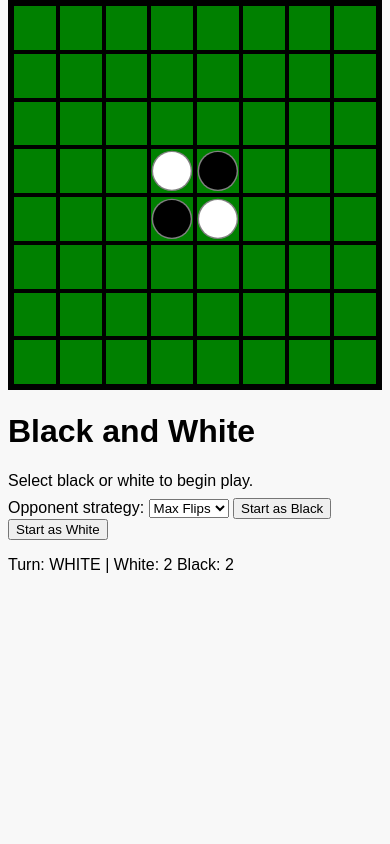
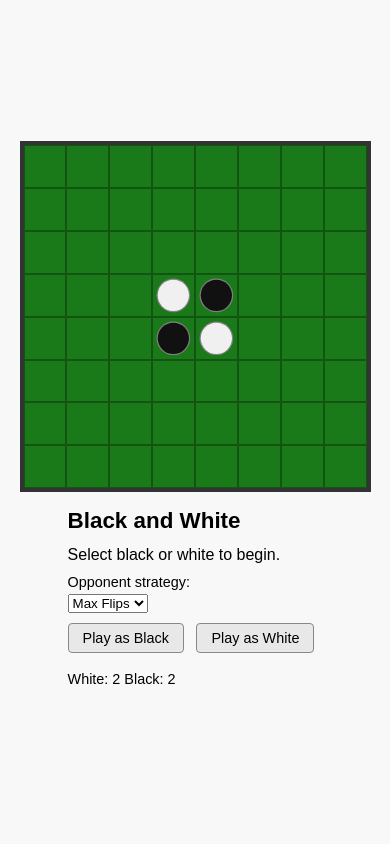
Before and after one commit to kc9yjp/BlacknWhite, a Flask app: page / in a window 390 px wide. Run offline with Flask 3, Linux system fonts and the light colour scheme.

Commit message:
Improve web interface UX and clean up CSS/JS
- Highlight valid moves with small dots so the player can see legal squares
- Add valid_moves list to all API responses (computed server-side)
- Remove redundant fetchState() call in makeMove; use cached currentState instead
- Add isRequestPending guard to prevent overlapping API requests
- Show "AI is thinking..." status during opponent's turn instead of silence
- Fix playerColor race condition: set only after successful /api/start response
- Fix passBtn to surface server errors rather than swallowing them
- Remove dead CSS rules (.square.B, .square.W, font-size on .square)
- Cap board at min(90vmin, 560px) to avoid filling the entire viewport
- Fix body margin hack (margin: -8px) by setting body { margin: 0 }
- Add viewport meta tag for correct mobile scaling

https://claude.ai/code/session_01Xt4onsPGJRyjkWsc67LeYi

```diff
--- a/web/app.py
+++ b/web/app.py
@@ -36,12 +36,26 @@ class GameState:
 
         The board is embedded as a plain dict (not a nested JSON string) so the
         client can read all fields without a second ``JSON.parse`` call.
+        Includes ``valid_moves`` (list of ``[row, col]`` pairs) when it is the
+        human player's turn, so the client can highlight legal squares.
         """
+        valid_moves = []
+        if (
+            self.color
+            and not self.board.game_over()
+            and self.board.current_turn.name == self.color
+        ):
+            try:
+                moves = self.board.open_moves().get("moves", {})
+                valid_moves = [list(pos) for pos in moves.keys()]
+            except Exception:
+                pass
         return json.dumps(
             {
                 "board": self.board.to_dict(),
                 "strategy": self.strategy,
                 "color": self.color,
+                "valid_moves": valid_moves,
             }
         )
 
--- a/web/static/game.js
+++ b/web/static/game.js
@@ -1,6 +1,12 @@
 
 /** The human player's color ('BLACK' or 'WHITE'), or null before a game is started. */
 let playerColor = null;
+
+/** Last-fetched game state, used to avoid redundant server round-trips. */
+let currentState = null;
+
+/** Prevents overlapping API requests from concurrent clicks or AI calls. */
+let isRequestPending = false;
 
 const VALID_SQUARE_VALUES = new Set(['OPEN', 'BLACK', 'WHITE']);
 
@@ -15,9 +21,15 @@ function showError(msg) {
     setTimeout(() => el.classList.remove('error'), 3000);
 }
 
+function setStatus(msg) {
+    const el = document.getElementById('status');
+    el.textContent = msg;
+    el.classList.remove('error');
+}
+
 /**
  * Fetch the current game state from the server.
- * @returns {Promise<Object>} Parsed JSON with shape { board, strategy, color }.
+ * @returns {Promise<Object>} Parsed JSON with shape { board, strategy, color, valid_moves }.
  */
 async function fetchState() {
     const res = await fetch('/api/board');
@@ -42,7 +54,6 @@ function countPieces(grid) {
 
 /**
  * Determine whether the game has ended.
- * The game is over when two consecutive passes have occurred or no open squares remain.
  * @param {Object} board - The board object from the server response.
  * @returns {boolean}
  */
@@ -53,19 +64,19 @@ function isGameOver(board) {
 
 /**
  * Re-render all board squares and update the status line from a server response.
- * Updates CSS classes and piece SVGs in place without rebuilding the DOM.
+ * Marks valid move squares with the VALID CSS class so players can see their options.
  * @param {Object} data - Full game state as returned by any API endpoint.
  */
 function renderBoard(data) {
     const board = data.board;
+    const validSet = new Set((data.valid_moves || []).map(([r, c]) => `${r},${c}`));
     const boardDiv = document.getElementById('board');
-    // update each pre-defined square rather than recreating the DOM
     boardDiv.querySelectorAll('.square').forEach(cell => {
         const r = parseInt(cell.dataset.row, 10);
         const c = parseInt(cell.dataset.col, 10);
         const val = VALID_SQUARE_VALUES.has(board.grid[r][c]) ? board.grid[r][c] : 'OPEN';
-        // reset classes
         cell.className = 'square ' + val;
+        if (validSet.has(`${r},${c}`)) cell.classList.add('VALID');
         cell.innerHTML = '';
         if (val === 'BLACK' || val === 'WHITE') {
             const svg = document.createElementNS('http://www.w3.org/2000/svg', 'svg');
@@ -77,34 +88,35 @@ function renderBoard(data) {
         }
         cell.onclick = () => makeMove(r, c);
     });
-    // update status line
+
     const { white, black } = countPieces(board.grid);
     const gameOver = isGameOver(board);
-    let statusText = `Turn: ${board.current_turn} | White: ${white}  Black: ${black}`;
+    const score = `White: ${white}  Black: ${black}`;
     if (gameOver) {
-        const winner = white > black ? 'White wins!' : black > white ? 'Black wins!' : 'Tie!';
-        statusText += ' | Game Over! ' + winner;
+        const winner = white > black ? 'White wins!' : black > white ? 'Black wins!' : "It's a tie!";
+        setStatus(`Game over — ${score} — ${winner}`);
+    } else if (!playerColor) {
+        setStatus(score);
+    } else if (board.current_turn === playerColor) {
+        const colorLabel = playerColor.charAt(0) + playerColor.slice(1).toLowerCase();
+        setStatus(`Your turn (${colorLabel}) — ${score}`);
+    } else {
+        setStatus(`AI is thinking\u2026 — ${score}`);
     }
-    document.getElementById('status').textContent = statusText;
 }
 
 /**
  * Handle a player clicking on a board square.
- * Silently ignores the click if it is not the player's turn.
+ * Uses the cached currentState to avoid an extra server round-trip.
  * @param {number} r - Row index (0-based).
  * @param {number} c - Column index (0-based).
  */
 async function makeMove(r, c) {
-    if (!playerColor) {
-        showError('Please start a game first.');
-        return;
-    }
+    if (!playerColor || isRequestPending) return;
+    if (!currentState || currentState.board.current_turn !== playerColor) return;
+
+    isRequestPending = true;
     try {
-        // only allow clicking when it's player's turn
-        const data = await fetchState();
-        if (data.board.current_turn !== playerColor) {
-            return; // ignore click
-        }
         const res = await fetch('/api/move', {
             method: 'POST',
             headers: { 'Content-Type': 'application/json' },
@@ -118,16 +130,26 @@ async function makeMove(r, c) {
         }
     } catch (e) {
         showError('Network error');
+    } finally {
+        isRequestPending = false;
     }
 }
 
 /** Pass the player's turn and refresh the board. */
 document.getElementById('passBtn').onclick = async () => {
+    if (isRequestPending) return;
+    isRequestPending = true;
     try {
-        await fetch('/api/pass', { method: 'POST' });
+        const res = await fetch('/api/pass', { method: 'POST' });
+        if (!res.ok) {
+            const body = await res.json().catch(() => ({}));
+            showError(body.error || 'Cannot pass');
+        }
         await update();
     } catch (e) {
         showError('Network error');
+    } finally {
+        isRequestPending = false;
     }
 };
 
@@ -135,6 +157,7 @@ document.getElementById('passBtn').onclick = async () => {
 document.getElementById('resetBtn').onclick = async () => {
     try {
         playerColor = null;
+        currentState = null;
         await fetch('/api/reset', { method: 'POST' });
         showControls(false);
         await update();
@@ -157,7 +180,15 @@ function showControls(show) {
  * Called automatically by update() when it detects it is the opponent's turn.
  */
 async function aiMove() {
-    await fetch('/api/opponentmove', { method: 'POST' });
+    if (isRequestPending) return;
+    isRequestPending = true;
+    try {
+        await fetch('/api/opponentmove', { method: 'POST' });
+    } catch (e) {
+        showError('Network error');
+    } finally {
+        isRequestPending = false;
+    }
     await update();
 }
 
@@ -167,25 +198,24 @@ async function aiMove() {
  */
 async function update() {
     const data = await fetchState();
+    currentState = data;
     renderBoard(data);
-    // if game running and it's opponent's turn, trigger AI move
     if (playerColor && !isGameOver(data.board) && data.board.current_turn !== playerColor) {
-        // small delay to let UI update
-        setTimeout(aiMove, 1000);
+        setTimeout(aiMove, 700);
     }
 }
 
-// start button logic
 /** Start a new game as Black with the selected strategy. */
 document.getElementById('startBlackBtn').onclick = async () => {
     try {
         const strategy = document.getElementById('strategySelect').value;
-        playerColor = 'BLACK';
-        await fetch('/api/start', {
+        const res = await fetch('/api/start', {
             method: 'POST',
             headers: { 'Content-Type': 'application/json' },
             body: JSON.stringify({ color: 'BLACK', strategy })
         });
+        if (!res.ok) throw new Error('Start failed');
+        playerColor = 'BLACK';
         document.getElementById('start-msg').textContent = 'You are playing as Black.';
         showControls(true);
         await update();
@@ -198,12 +228,13 @@ document.getElementById('startBlackBtn').onclick = async () => {
 document.getElementById('startWhiteBtn').onclick = async () => {
     try {
         const strategy = document.getElementById('strategySelect').value;
-        playerColor = 'WHITE';
-        await fetch('/api/start', {
+        const res = await fetch('/api/start', {
             method: 'POST',
             headers: { 'Content-Type': 'application/json' },
             body: JSON.stringify({ color: 'WHITE', strategy })
         });
+        if (!res.ok) throw new Error('Start failed');
+        playerColor = 'WHITE';
         document.getElementById('start-msg').textContent = 'You are playing as White.';
         showControls(true);
         await update();
--- a/web/static/style.css
+++ b/web/static/style.css
@@ -1,86 +1,110 @@
-body { font-family: sans-serif; background: #f8f8f8; }
+body {
+    font-family: sans-serif;
+    background: #f8f8f8;
+    margin: 0;
+    padding: 8px;
+    box-sizing: border-box;
+}
+
 #board {
     display: grid;
-    /* square responsive container based on viewport's smaller dimension */
-    width: 100vmin;
-    height: 100vmin;
-    max-width: 100%;
-    max-height: 100%;
+    /* responsive square: fills small screens, capped at 560px on large ones */
+    width: min(90vmin, 560px);
+    height: min(90vmin, 560px);
     grid-template-columns: repeat(8, 1fr);
     grid-template-rows: repeat(8, 1fr);
-    /* no gap; borders handle divisions */
     grid-gap: 0;
-    margin: -8px auto;
-    background: green;
-    border: 4px solid black; /* outer border */
+    background: #1a7a1a;
+    border: 4px solid #333;
     box-sizing: border-box;
+    flex-shrink: 0;
 }
+
 #board .square {
-    /* fill each grid cell fully and show inner border */
     width: 100%;
     height: 100%;
-    border: 2px solid black; /* inner squares */
+    border: 1px solid rgba(0, 0, 0, 0.3);
     box-sizing: border-box;
     position: relative;
-    overflow: hidden; /* ensure pieces don't overflow */
+    overflow: hidden;
+    display: flex;
+    align-items: center;
+    justify-content: center;
+    cursor: default;
 }
 
 #board .square svg {
-    width: 100%;
-    height: 100%;
+    width: 85%;
+    height: 85%;
     display: block;
 }
 
-.piece.white { color: white; }
-.piece.black { color: black; }
+.piece.white { color: #f0f0f0; }
+.piece.black { color: #111; }
 
+.square.OPEN { background: #1a7a1a; }
+.square.BLACK { background: #1a7a1a; }
+.square.WHITE { background: #1a7a1a; }
+
+/* valid move hint: small dot in the center of the square */
+.square.VALID {
+    background: #1a7a1a;
+    cursor: pointer;
+}
+.square.VALID::after {
+    content: '';
+    position: absolute;
+    width: 28%;
+    height: 28%;
+    border-radius: 50%;
+    background: rgba(0, 0, 0, 0.25);
+    pointer-events: none;
+}
+.square.VALID:hover {
+    background: #228822;
+}
+.square.VALID:hover::after {
+    background: rgba(0, 0, 0, 0.4);
+}
 
 #game {
-    /* ensure game area fills available space and centers the board */
     display: flex;
     flex-direction: column;
     align-items: center;
     justify-content: center;
-    /* allow content to size naturally to prevent scrollbars */
-    height: auto;
+    min-height: calc(100vh - 16px);
 }
 
-/* orientation-specific layout for info panel */
 @media (orientation: portrait) {
-    #game {
-        flex-direction: column;
-    }
-    #info {
-        margin-top: 10px;
-        order: 2; /* place after board */
-    }
+    #game { flex-direction: column; }
+    #info { margin-top: 16px; order: 2; }
 }
 
 @media (orientation: landscape) {
-    #game {
-        flex-direction: row;
-    }
-    #info {
-        margin-left: 10px;
-        order: 2; /* board first, info second */
-        align-self: center;
-    }
+    #game { flex-direction: row; align-items: flex-start; padding-top: 16px; }
+    #info { margin-left: 20px; order: 2; align-self: flex-start; max-width: 240px; }
 }
 
-.square {
-    /* flex layout for contents; size controlled by parent cell */
-    display: flex;
-    align-items: center;
-    justify-content: center;
-    font-size: 24px;
+#info h1 { margin: 0 0 12px; font-size: 1.4rem; }
+
+#start-area label { display: block; margin-bottom: 4px; font-size: 0.9rem; }
+#start-area select { margin-bottom: 10px; }
+#start-area p { margin: 0 0 10px; }
+
+button {
+    margin: 0 8px 8px 0;
+    padding: 6px 14px;
     cursor: pointer;
+    border: 1px solid #888;
+    border-radius: 4px;
+    background: #e8e8e8;
+    font-size: 0.9rem;
 }
-.square.B { background: #222; color: #fff; }
-.square.W { background: #fff; color: #222; }
-.square.OPEN { background: green; color: #bbb; }
-#info { margin: 10px 0; }
-button { margin-right: 10px; }
+button:hover { background: #d0d0d0; }
 
-#start-area p { margin-bottom: 8px; }
-#info .controls { display: none; /* hidden until game start */ }
+#status {
+    margin-top: 10px;
+    font-size: 0.9rem;
+    min-height: 1.2em;
+}
 #status.error { color: red; font-weight: bold; }
--- a/web/templates/index.html
+++ b/web/templates/index.html
@@ -2,72 +2,62 @@
 <html lang="en">
 <head>
     <meta charset="UTF-8">
-    <title>BlacknWhite Web</title>
+    <meta name="viewport" content="width=device-width, initial-scale=1.0">
+    <title>BlacknWhite</title>
     <link rel="stylesheet" href="/static/style.css">
 </head>
 <body>
-
     <div id="game">
         <!-- hidden SVG definitions for disk piece -->
         <svg width="0" height="0" style="position:absolute; visibility:hidden;">
             <defs>
                 <symbol id="disk" viewBox="0 0 100 100">
-                    <!-- thin grey outline for depth (~1.5px) -->
                     <circle cx="50" cy="50" r="48.5" fill="gray" />
-                    <!-- main disk uses currentColor, slightly smaller to reveal outline -->
                     <circle cx="50" cy="50" r="45" fill="currentColor" />
                 </symbol>
             </defs>
         </svg>
 
         <div id="board">
-            <!-- static 8×8 grid with data attributes and initial pieces -->
             <!-- row 0 -->
-            <div class="square OPEN" data-row="0" data-col="0"></div><div class="square OPEN" data-row="0" data-col="1"></div><div class="square OPEN" data-row="0" data-col="2"></div><div class="square OPEN" data-row="0" data-col="3"></div>
-            <div class="square OPEN" data-row="0" data-col="4"></div><div class="square OPEN" data-row="0" data-col="5"></div><div class="square OPEN" data-row="0" data-col="6"></div><div class="square OPEN" data-row="0" data-col="7"></div>
+            <div class="square OPEN" data-row="0" data-col="0"></div><div class="square OPEN" data-row="0" data-col="1"></div><div class="square OPEN" data-row="0" data-col="2"></div><div class="square OPEN" data-row="0" data-col="3"></div><div class="square OPEN" data-row="0" data-col="4"></div><div class="square OPEN" data-row="0" data-col="5"></div><div class="square OPEN" data-row="0" data-col="6"></div><div class="square OPEN" data-row="0" data-col="7"></div>
             <!-- row 1 -->
-            <div class="square OPEN" data-row="1" data-col="0"></div><div class="square OPEN" data-row="1" data-col="1"></div><div class="square OPEN" data-row="1" data-col="2"></div><div class="square OPEN" data-row="1" data-col="3"></div>
-            <div class="square OPEN" data-row="1" data-col="4"></div><div class="square OPEN" data-row="1" data-col="5"></div><div class="square OPEN" data-row="1" data-col="6"></div><div class="square OPEN" data-row="1" data-col="7"></div>
+            <div class="square OPEN" data-row="1" data-col="0"></div><div class="square OPEN" data-row="1" data-col="1"></div><div class="square OPEN" data-row="1" data-col="2"></div><div class="square OPEN" data-row="1" data-col="3"></div><div class="square OPEN" data-row="1" data-col="4"></div><div class="square OPEN" data-row="1" data-col="5"></div><div class="square OPEN" data-row="1" data-col="6"></div><div class="square OPEN" data-row="1" data-col="7"></div>
             <!-- row 2 -->
-            <div class="square OPEN" data-row="2" data-col="0"></div><div class="square OPEN" data-row="2" data-col="1"></div><div class="square OPEN" data-row="2" data-col="2"></div><div class="square OPEN" data-row="2" data-col="3"></div>
-            <div class="square OPEN" data-row="2" data-col="4"></div><div class="square OPEN" data-row="2" data-col="5"></div><div class="square OPEN" data-row="2" data-col="6"></div><div class="square OPEN" data-row="2" data-col="7"></div>
-            <!-- row 3 (start) -->
-            <div class="square OPEN" data-row="3" data-col="0"></div><div class="square OPEN" data-row="3" data-col="1"></div><div class="square OPEN" data-row="3" data-col="2"></div>
-            <div class="square WHITE" data-row="3" data-col="3"><svg class="piece white"><use href="#disk"></use></svg></div>
-            <div class="square BLACK" data-row="3" data-col="4"><svg class="piece black"><use href="#disk"></use></svg></div>
-            <div class="square OPEN" data-row="3" data-col="5"></div><div class="square OPEN" data-row="3" data-col="6"></div><div class="square OPEN" data-row="3" data-col="7"></div>
-            <!-- row 4 (start) -->
-            <div class="square OPEN" data-row="4" data-col="0"></div><div class="square OPEN" data-row="4" data-col="1"></div><div class="square OPEN" data-row="4" data-col="2"></div>
-            <div class="square BLACK" data-row="4" data-col="3"><svg class="piece black"><use href="#disk"></use></svg></div>
-            <div class="square WHITE" data-row="4" data-col="4"><svg class="piece white"><use href="#disk"></use></svg></div>
-            <div class="square OPEN" data-row="4" data-col="5"></div><div class="square OPEN" data-row="4" data-col="6"></div><div class="square OPEN" data-row="4" data-col="7"></div>
+            <div class="square OPEN" data-row="2" data-col="0"></div><div class="square OPEN" data-row="2" data-col="1"></div><div class="square OPEN" data-row="2" data-col="2"></div><div class="square OPEN" data-row="2" data-col="3"></div><div class="square OPEN" data-row="2" data-col="4"></div><div class="square OPEN" data-row="2" data-col="5"></div><div class="square OPEN" data-row="2" data-col="6"></div><div class="square OPEN" data-row="2" data-col="7"></div>
+            <!-- row 3 -->
+            <div class="square OPEN" data-row="3" data-col="0"></div><div class="square OPEN" data-row="3" data-col="1"></div><div class="square OPEN" data-row="3" data-col="2"></div><div class="square WHITE" data-row="3" data-col="3"><svg class="piece white"><use href="#disk"></use></svg></div><div class="square BLACK" data-row="3" data-col="4"><svg class="piece black"><use href="#disk"></use></svg></div><div class="square OPEN" data-row="3" data-col="5"></div><div class="square OPEN" data-row="3" data-col="6"></div><div class="square OPEN" data-row="3" data-col="7"></div>
+            <!-- row 4 -->
+            <div class="square OPEN" data-row="4" data-col="0"></div><div class="square OPEN" data-row="4" data-col="1"></div><div class="square OPEN" data-row="4" data-col="2"></div><div class="square BLACK" data-row="4" data-col="3"><svg class="piece black"><use href="#disk"></use></svg></div><div class="square WHITE" data-row="4" data-col="4"><svg class="piece white"><use href="#disk"></use></svg></div><div class="square OPEN" data-row="4" data-col="5"></div><div class="square OPEN" data-row="4" data-col="6"></div><div class="square OPEN" data-row="4" data-col="7"></div>
             <!-- row 5 -->
-            <div class="square OPEN" data-row="5" data-col="0"></div><div class="square OPEN" data-row="5" data-col="1"></div><div class="square OPEN" data-row="5" data-col="2"></div><div class="square OPEN" data-row="5" data-col="3"></div>
-            <div class="square OPEN" data-row="5" data-col="4"></div><div class="square OPEN" data-row="5" data-col="5"></div><div class="square OPEN" data-row="5" data-col="6"></div><div class="square OPEN" data-row="5" data-col="7"></div>
+            <div class="square OPEN" data-row="5" data-col="0"></div><div class="square OPEN" data-row="5" data-col="1"></div><div class="square OPEN" data-row="5" data-col="2"></div><div class="square OPEN" data-row="5" data-col="3"></div><div class="square OPEN" data-row="5" data-col="4"></div><div class="square OPEN" data-row="5" data-col="5"></div><div class="square OPEN" data-row="5" data-col="6"></div><div class="square OPEN" data-row="5" data-col="7"></div>
             <!-- row 6 -->
-            <div class="square OPEN" data-row="6" data-col="0"></div><div class="square OPEN" data-row="6" data-col="1"></div><div class="square OPEN" data-row="6" data-col="2"></div><div class="square OPEN" data-row="6" data-col="3"></div>
-            <div class="square OPEN" data-row="6" data-col="4"></div><div class="square OPEN" data-row="6" data-col="5"></div><div class="square OPEN" data-row="6" data-col="6"></div><div class="square OPEN" data-row="6" data-col="7"></div>
+            <div class="square OPEN" data-row="6" data-col="0"></div><div class="square OPEN" data-row="6" data-col="1"></div><div class="square OPEN" data-row="6" data-col="2"></div><div class="square OPEN" data-row="6" data-col="3"></div><div class="square OPEN" data-row="6" data-col="4"></div><div class="square OPEN" data-row="6" data-col="5"></div><div class="square OPEN" data-row="6" data-col="6"></div><div class="square OPEN" data-row="6" data-col="7"></div>
             <!-- row 7 -->
-            <div class="square OPEN" data-row="7" data-col="0"></div><div class="square OPEN" data-row="7" data-col="1"></div><div class="square OPEN" data-row="7" data-col="2"></div><div class="square OPEN" data-row="7" data-col="3"></div>
-            <div class="square OPEN" data-row="7" data-col="4"></div><div class="square OPEN" data-row="7" data-col="5"></div><div class="square OPEN" data-row="7" data-col="6"></div><div class="square OPEN" data-row="7" data-col="7"></div>
+            <div class="square OPEN" data-row="7" data-col="0"></div><div class="square OPEN" data-row="7" data-col="1"></div><div class="square OPEN" data-row="7" data-col="2"></div><div class="square OPEN" data-row="7" data-col="3"></div><div class="square OPEN" data-row="7" data-col="4"></div><div class="square OPEN" data-row="7" data-col="5"></div><div class="square OPEN" data-row="7" data-col="6"></div><div class="square OPEN" data-row="7" data-col="7"></div>
         </div>
+
         <div id="info">
             <h1>Black and White</h1>
             <div id="start-area">
-                <p id="start-msg">Select black or white to begin play.</p>
+                <p id="start-msg">Select black or white to begin.</p>
                 <label for="strategySelect">Opponent strategy:</label>
                 <select id="strategySelect">
                     <option value="random">Random</option>
                     <option value="maxflips" selected>Max Flips</option>
                     <option value="smart">Smart</option>
                 </select>
-                <button id="startBlackBtn">Start as Black</button>
-                <button id="startWhiteBtn">Start as White</button>
+                <div>
+                    <button id="startBlackBtn">Play as Black</button>
+                    <button id="startWhiteBtn">Play as White</button>
+                </div>
             </div>
             <div id="game-controls" class="controls" style="display:none;">
                 <button id="passBtn">Pass</button>
                 <button id="resetBtn">Reset</button>
-            </div>            <p id="status"></p>        </div>
+            </div>
+            <p id="status"></p>
+        </div>
     </div>
     <script src="/static/game.js"></script>
 </body>
```
